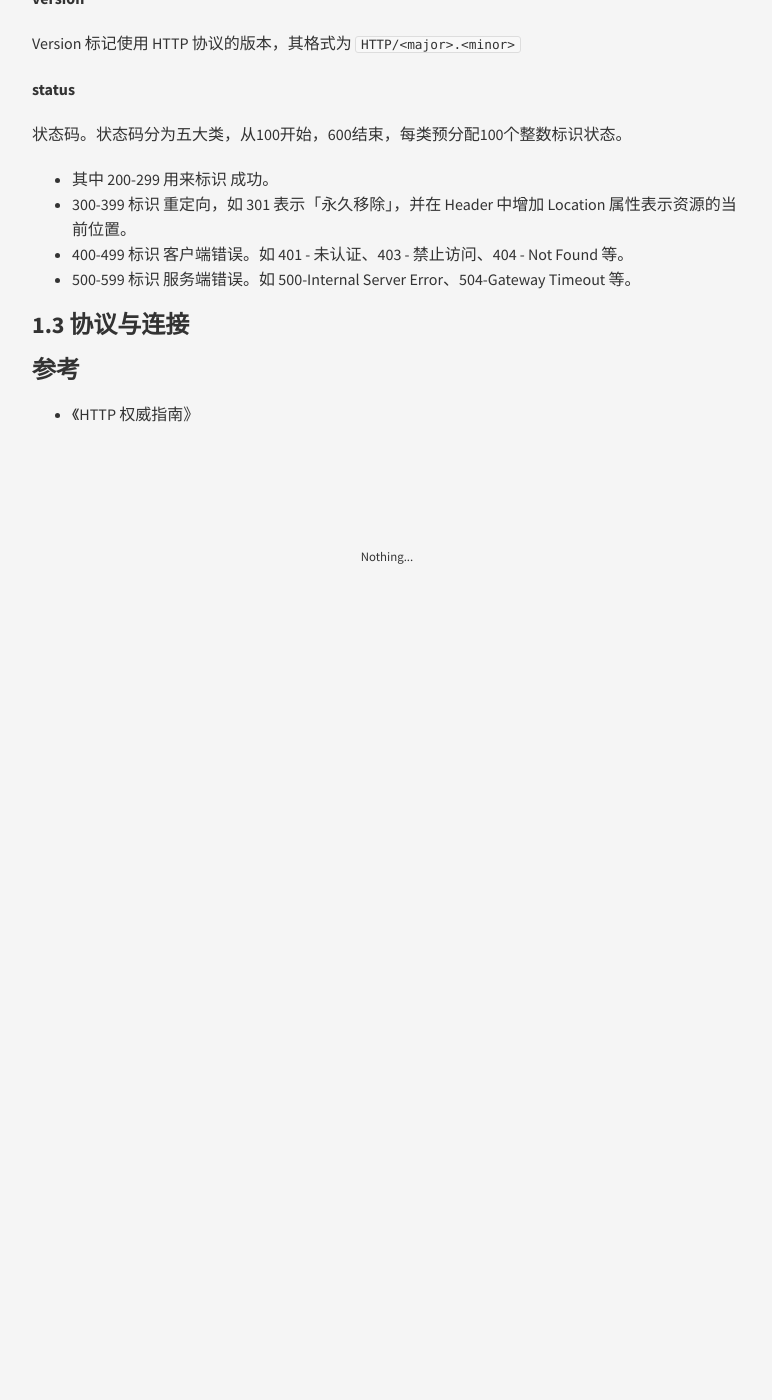
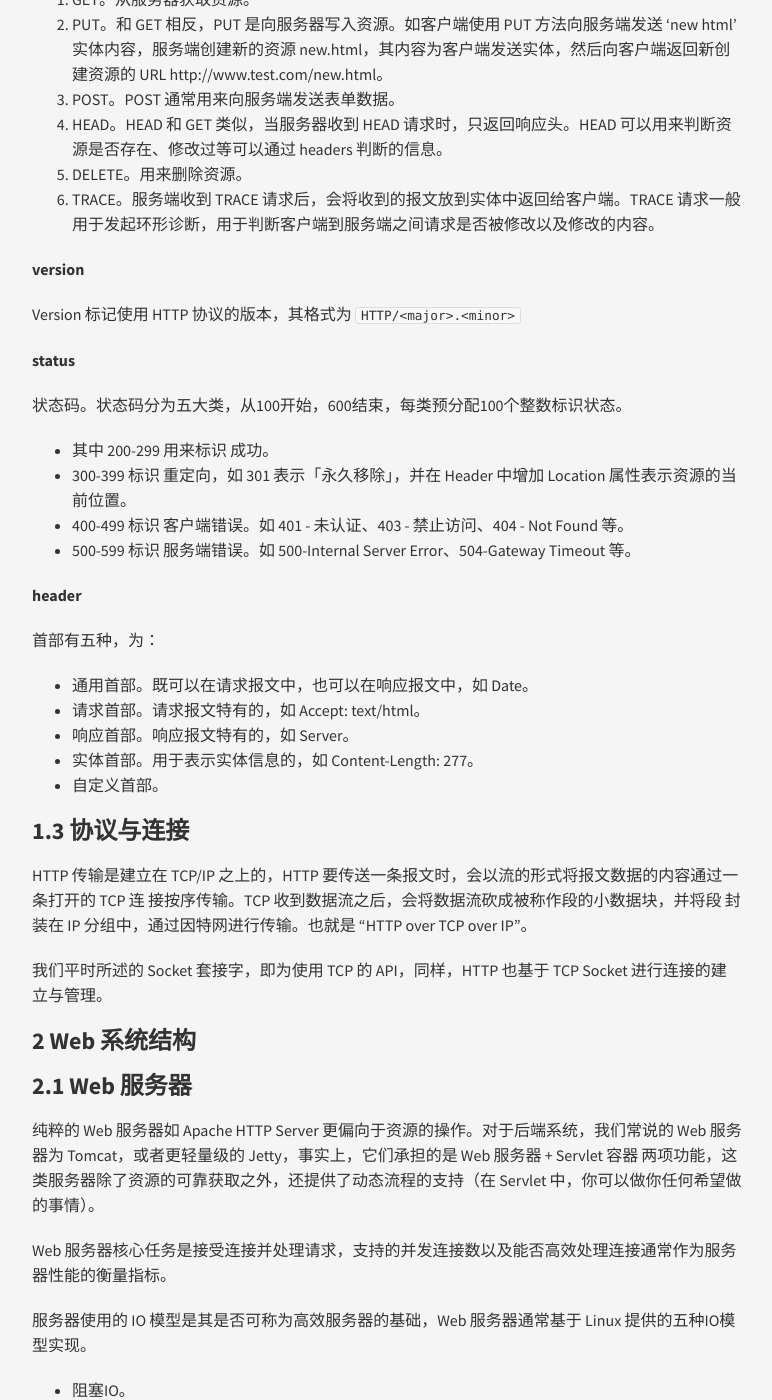
Before and after one commit to younghz/younghz.github.io, a Jekyll site: the page built from _posts/2018-12-02-http.md, in a window 1280 px wide and 1400 px high, scrolled down 3788 px. Shown: the whole window, without its empty margins (253-1025 px from the left). Built offline with Jekyll 4.4.1, drawn with Linux system fonts in a browser that asks for light colours; nearby versions of some CDN libraries; before the commit the page ends 4374 px from its top, so only the background shows below that; some of the changed text lies outside the part shown.

Commit message:
Update HTTP

```diff
--- a/_data/brume.yml
+++ b/_data/brume.yml
@@ -1,3 +1,3 @@
-name: HZ
-author: HZ
+name: hz
+author: hz
 description: hz's blog.
--- a/_posts/2018-12-02-http.md
+++ b/_posts/2018-12-02-http.md
@@ -3,10 +3,8 @@
 title: "【T】HTTP"
 ---
 
-<p style="background-color:green">
 * 目录
 {:toc}
-</p>
 
 Wikipedia 上 [HTTP](https://zh.wikipedia.org/wiki/%E8%B6%85%E6%96%87%E6%9C%AC%E4%BC%A0%E8%BE%93%E5%8D%8F%E8%AE%AE) 的定义为:
 > 超文本传输协议（英语：HyperText Transfer Protocol，缩写：HTTP）是一种用于分布式、
@@ -18,7 +16,7 @@
 HTTP 包含的内容主要是下面这几部分。
 
 <p style="text-align:center">
-<img src="../resource/http/http_all_content.jpg"  width="700"/>
+<img src="../resource/http/http_all_content.jpg"  width="600"/>
 </p>
 
 # 1 HTTP 基础
@@ -112,7 +110,51 @@
 * 400-499 标识 客户端错误。如 401 - 未认证、403 - 禁止访问、404 - Not Found 等。
 * 500-599 标识 服务端错误。如 500-Internal Server Error、504-Gateway Timeout 等。
 
+__header__
+
+首部有五种，为：
+
+* 通用首部。既可以在请求报文中，也可以在响应报文中，如 Date。
+* 请求首部。请求报文特有的，如 Accept: text/html。
+* 响应首部。响应报文特有的，如 Server。
+* 实体首部。用于表示实体信息的，如 Content-Length: 277。
+* 自定义首部。
+
 ## 1.3 协议与连接
+
+HTTP 传输是建立在 TCP/IP 之上的，HTTP 要传送一条报文时，会以流的形式将报文数据的内容通过一条打开的 TCP 连 接按序传输。TCP 收到数据流之后，会将数据流砍成被称作段的小数据块，并将段 封装在 IP 分组中，通过因特网进行传输。也就是 "HTTP over TCP over IP"。
+
+我们平时所述的 Socket 套接字，即为使用 TCP 的 API，同样，HTTP 也基于 TCP Socket 进行连接的建立与管理。
+
+# 2 Web 系统结构
+
+## 2.1 Web 服务器
+
+纯粹的 Web 服务器如 Apache HTTP Server 更偏向于资源的操作。对于后端系统，我们常说的 Web 服务器为 Tomcat，或者更轻量级的 Jetty，事实上，它们承担的是 Web 服务器 + Servlet 容器 两项功能，这类服务器除了资源的可靠获取之外，还提供了动态流程的支持（在 Servlet 中，你可以做你任何希望做的事情）。
+
+Web 服务器核心任务是接受连接并处理请求，支持的并发连接数以及能否高效处理连接通常作为服务器性能的衡量指标。
+
+服务器使用的 IO 模型是其是否可称为高效服务器的基础，Web 服务器通常基于 Linux 提供的五种IO模型实现。
+
+* 阻塞IO。
+* 非阻塞IO.
+* IO复用。
+* 信号驱动。
+* 异步AIO。
+
+针对于这部分，可以参考 [《Netty 权威指南》](https://book.douban.com/subject/26373138/)，顺便了解下 Netty库。
+
+## 2.2 代理
+
+代理同样是 HTTP 服务器，科学上网的 ShadowSockets 就是在境外服务器上搭建 ss 服务器，转发请求实现。
+
+## 2.3 缓存
+
+单独的缓存服务器在当前的架构中并不常见，而是在后端服务器中通过访问集中式缓存如 Redis 这种方式实现。
+
+## 2.4 网关
+
+常见的网关是协议网关，如将 HTTP 协议转化为 Thrift 协议，还有一种为资源协议，如将 HTTP 协议转换为 MySQL 协议，直接去数据库中请求。
 
 # 参考
 
```
Also changed, not shown: _posts/2018-12-08-jdbc-development.md (+3 -0 lines), about/index.md (+2 -1 lines), explore/index.md (+1 -3 lines), explore/explore.png (deleted).
